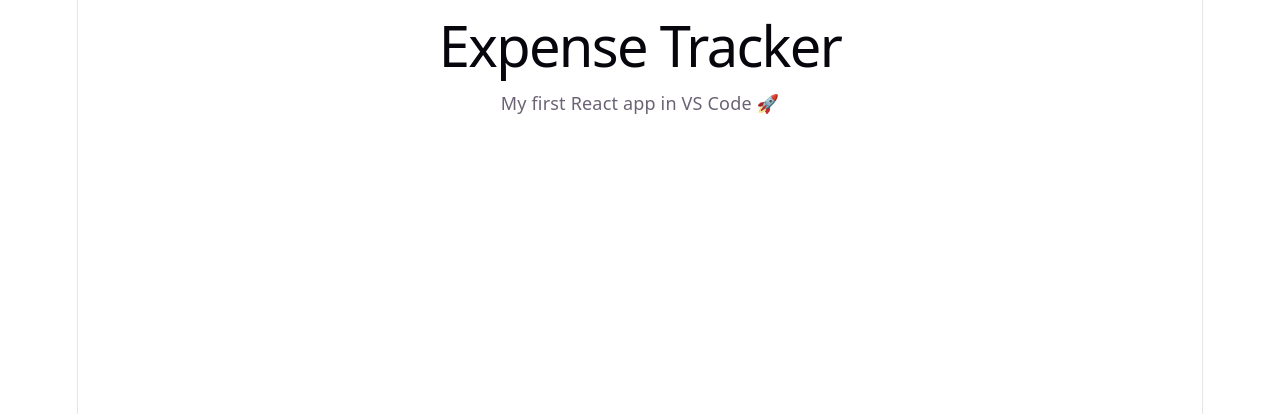
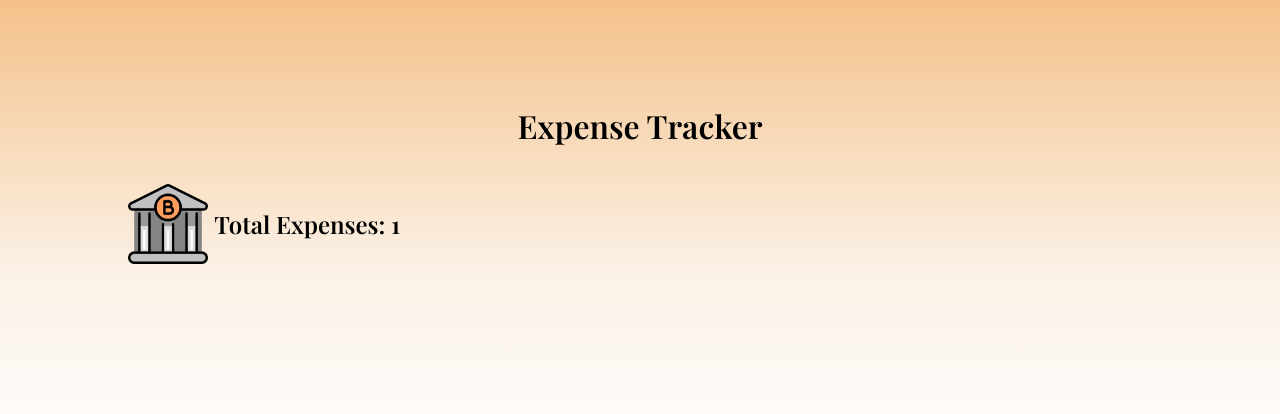
Before and after one commit to harshchauhan06/expense-tracker, a React (Vite) app: page / in a window 1280 px wide. Shown: the top 414 px of the page. Built offline with nearby package versions, Linux system fonts and the light colour scheme.

Commit message:
Add bank icon and update landing page

```diff
--- a/src/App.css
+++ b/src/App.css
@@ -1,184 +1,37 @@
-.counter {
-  font-size: 16px;
-  padding: 5px 10px;
-  border-radius: 5px;
-  color: var(--accent);
-  background: var(--accent-bg);
-  border: 2px solid transparent;
-  transition: border-color 0.3s;
-  margin-bottom: 24px;
-
-  &:hover {
-    border-color: var(--accent-border);
-  }
-  &:focus-visible {
-    outline: 2px solid var(--accent);
-    outline-offset: 2px;
-  }
+@import url('https://fonts.googleapis.com/css2?family=Playfair+Display:wght@500;600&display=swap');
+.app {
+    min-height: 100vh;
+    position: relative;
 }
 
-.hero {
-  position: relative;
-
-  .base,
-  .framework,
-  .vite {
-    inset-inline: 0;
-    margin: 0 auto;
-  }
-
-  .base {
-    width: 170px;
-    position: relative;
-    z-index: 0;
-  }
-
-  .framework,
-  .vite {
+.app-title {
+    font-family: 'Playfair Display', serif;
+    text-align: center;
     position: absolute;
-  }
-
-  .framework {
-    z-index: 1;
-    top: 34px;
-    height: 28px;
-    transform: perspective(2000px) rotateZ(300deg) rotateX(44deg) rotateY(39deg)
-      scale(1.4);
-  }
-
-  .vite {
-    z-index: 0;
-    top: 107px;
-    height: 26px;
-    width: auto;
-    transform: perspective(2000px) rotateZ(300deg) rotateX(40deg) rotateY(39deg)
-      scale(0.8);
-  }
+    top: 13%;
+    left: 50%;
+    transform: translateX(-50%);
+    color: black;
 }
 
-#center {
-  display: flex;
-  flex-direction: column;
-  gap: 25px;
-  place-content: center;
-  place-items: center;
-  flex-grow: 1;
-
-  @media (max-width: 1024px) {
-    padding: 32px 20px 24px;
-    gap: 18px;
-  }
+.bank-image {
+    width: 80px;
+    height: 80px;
+    display: block;
+    margin: 0 auto;
+    max-width: 100%;
+    height: auto;
+    position: absolute;
+    top: 23%;
+    left: 10%;
 }
 
-#next-steps {
-  display: flex;
-  border-top: 1px solid var(--border);
-  text-align: left;
-
-  & > div {
-    flex: 1 1 0;
-    padding: 32px;
-    @media (max-width: 1024px) {
-      padding: 24px 20px;
-    }
-  }
-
-  .icon {
-    margin-bottom: 16px;
-    width: 22px;
-    height: 22px;
-  }
-
-  @media (max-width: 1024px) {
-    flex-direction: column;
+.total_expense {
+    font-family: 'Playfair Display', serif;
     text-align: center;
-  }
+    position: absolute;
+    top: 26%;
+    left: 24%;
+    transform: translateX(-50%);
+    color: black;
 }
-
-#docs {
-  border-right: 1px solid var(--border);
-
-  @media (max-width: 1024px) {
-    border-right: none;
-    border-bottom: 1px solid var(--border);
-  }
-}
-
-#next-steps ul {
-  list-style: none;
-  padding: 0;
-  display: flex;
-  gap: 8px;
-  margin: 32px 0 0;
-
-  .logo {
-    height: 18px;
-  }
-
-  a {
-    color: var(--text-h);
-    font-size: 16px;
-    border-radius: 6px;
-    background: var(--social-bg);
-    display: flex;
-    padding: 6px 12px;
-    align-items: center;
-    gap: 8px;
-    text-decoration: none;
-    transition: box-shadow 0.3s;
-
-    &:hover {
-      box-shadow: var(--shadow);
-    }
-    .button-icon {
-      height: 18px;
-      width: 18px;
-    }
-  }
-
-  @media (max-width: 1024px) {
-    margin-top: 20px;
-    flex-wrap: wrap;
-    justify-content: center;
-
-    li {
-      flex: 1 1 calc(50% - 8px);
-    }
-
-    a {
-      width: 100%;
-      justify-content: center;
-      box-sizing: border-box;
-    }
-  }
-}
-
-#spacer {
-  height: 88px;
-  border-top: 1px solid var(--border);
-  @media (max-width: 1024px) {
-    height: 48px;
-  }
-}
-
-.ticks {
-  position: relative;
-  width: 100%;
-
-  &::before,
-  &::after {
-    content: '';
-    position: absolute;
-    top: -4.5px;
-    border: 5px solid transparent;
-  }
-
-  &::before {
-    left: 0;
-    border-left-color: var(--border);
-  }
-  &::after {
-    right: 0;
-    border-right-color: var(--border);
-  }
-}
--- a/src/App.jsx
+++ b/src/App.jsx
@@ -1,8 +1,21 @@
+import './App.css';
+import bankImage from './assets/bank.png';
+import { useState } from 'react';
+
 function App() {
+  const [expenses, setExpenses] = useState([]);
+
   return (
+    <div className="app">
+      <h1 className="app-title">Expense Tracker</h1>
     <div>
-      <h1>Expense Tracker</h1>
-      <p>My first React app in VS Code 🚀</p>
+      <img
+        src={bankImage}
+        alt="bank"
+        className="bank-image"
+      />
+      <h2 className="total_expense">Total Expenses: 1</h2>
+    </div>
     </div>
   );
 }
--- a/src/index.css
+++ b/src/index.css
@@ -1,111 +1,21 @@
-:root {
-  --text: #6b6375;
-  --text-h: #08060d;
-  --bg: #fff;
-  --border: #e5e4e7;
-  --code-bg: #f4f3ec;
-  --accent: #aa3bff;
-  --accent-bg: rgba(170, 59, 255, 0.1);
-  --accent-border: rgba(170, 59, 255, 0.5);
-  --social-bg: rgba(244, 243, 236, 0.5);
-  --shadow:
-    rgba(0, 0, 0, 0.1) 0 10px 15px -3px, rgba(0, 0, 0, 0.05) 0 4px 6px -2px;
-
-  --sans: system-ui, 'Segoe UI', Roboto, sans-serif;
-  --heading: system-ui, 'Segoe UI', Roboto, sans-serif;
-  --mono: ui-monospace, Consolas, monospace;
-
-  font: 18px/145% var(--sans);
-  letter-spacing: 0.18px;
-  color-scheme: light dark;
-  color: var(--text);
-  background: var(--bg);
-  font-synthesis: none;
-  text-rendering: optimizeLegibility;
-  -webkit-font-smoothing: antialiased;
-  -moz-osx-font-smoothing: grayscale;
-
-  @media (max-width: 1024px) {
-    font-size: 16px;
-  }
-}
-
-@media (prefers-color-scheme: dark) {
-  :root {
-    --text: #9ca3af;
-    --text-h: #f3f4f6;
-    --bg: #16171d;
-    --border: #2e303a;
-    --code-bg: #1f2028;
-    --accent: #c084fc;
-    --accent-bg: rgba(192, 132, 252, 0.15);
-    --accent-border: rgba(192, 132, 252, 0.5);
-    --social-bg: rgba(47, 48, 58, 0.5);
-    --shadow:
-      rgba(0, 0, 0, 0.4) 0 10px 15px -3px, rgba(0, 0, 0, 0.25) 0 4px 6px -2px;
-  }
-
-  #social .button-icon {
-    filter: invert(1) brightness(2);
-  }
+* {
+    margin: 0;
+    padding: 0;
+    box-sizing: border-box;
 }
 
 body {
-  margin: 0;
+    font-family: Arial, sans-serif;
+    color: #647B7D;
+    background-color: #7EF1FC;
+}
+
+body {
+    margin: 0;
+    min-height: 100vh;
+    background: linear-gradient( 180deg, #F4C089 0%, #F7D7B3 15%, #FBF2E8 35%, #FFFFFF 60%);
 }
 
 #root {
-  width: 1126px;
-  max-width: 100%;
-  margin: 0 auto;
-  text-align: center;
-  border-inline: 1px solid var(--border);
-  min-height: 100svh;
-  display: flex;
-  flex-direction: column;
-  box-sizing: border-box;
+    min-height: 100vh;
 }
-
-h1,
-h2 {
-  font-family: var(--heading);
-  font-weight: 500;
-  color: var(--text-h);
-}
-
-h1 {
-  font-size: 56px;
-  letter-spacing: -1.68px;
-  margin: 32px 0;
-  @media (max-width: 1024px) {
-    font-size: 36px;
-    margin: 20px 0;
-  }
-}
-h2 {
-  font-size: 24px;
-  line-height: 118%;
-  letter-spacing: -0.24px;
-  margin: 0 0 8px;
-  @media (max-width: 1024px) {
-    font-size: 20px;
-  }
-}
-p {
-  margin: 0;
-}
-
-code,
-.counter {
-  font-family: var(--mono);
-  display: inline-flex;
-  border-radius: 4px;
-  color: var(--text-h);
-}
-
-code {
-  font-size: 15px;
-  line-height: 135%;
-  padding: 4px 8px;
-  background: var(--code-bg);
-}
```
Also changed, not shown: src/assets/bank.png (added).
